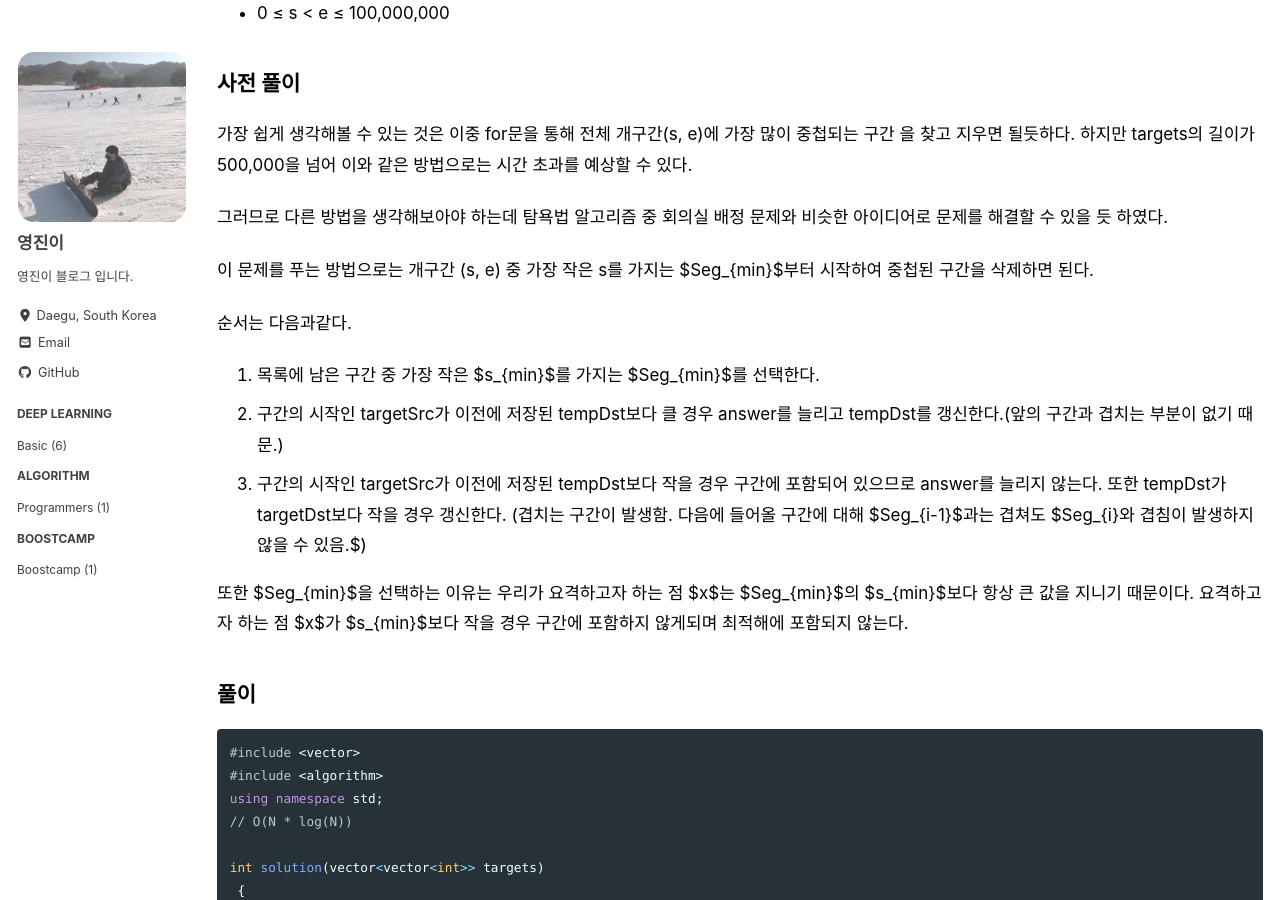
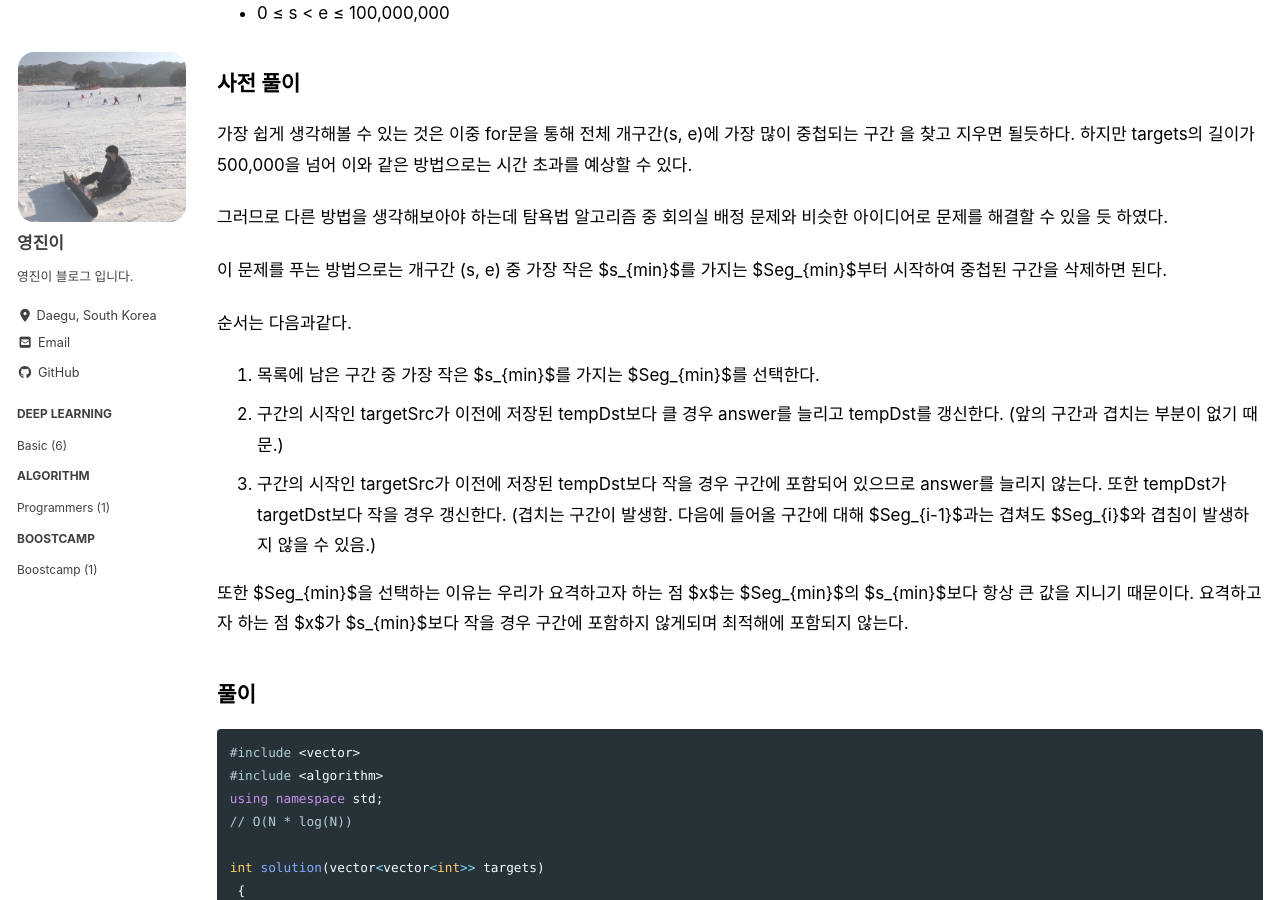
Before and after one commit to jinida/jinida.github.io, a Jekyll site: the page built from _posts/2023-11-06-algorithm-prgrms-1.md, in a window 1280 px wide and 900 px high, scrolled down 785 px. Built offline with Jekyll 4.4.1, drawn with Linux system fonts in a browser that asks for light colours; cached includes are drawn as plain includes; nearby versions of some CDN libraries; some web fonts are replaced; part of the change alters nothing that is shown.

Commit message:
Modified Script.html and Post

```diff
--- a/_includes/scripts.html
+++ b/_includes/scripts.html
@@ -30,7 +30,52 @@
 
 {% if page.mathjax %}
 <script src="https://polyfill.io/v3/polyfill.min.js?features=es6"></script>
-<script id="MathJax-script" defer
-        src="https://cdn.jsdelivr.net/npm/mathjax@3/es5/tex-mml-chtml.js">
+<script id="MathJax-script" defer src="https://cdn.jsdelivr.net/npm/mathjax@3/es5/tex-mml-chtml.js">
 </script>
 {% endif %}
+
+{% if site.footer_scripts %}
+{% for script in site.footer_scripts %}
+<script src="{{ script | relative_url }}"></script>
+{% endfor %}
+{% else %}
+<script src="{{ '/assets/js/main.min.js' | relative_url }}"></script>
+{% endif %}
+
+{% if site.search == true or page.layout == "search" %}
+{%- assign search_provider = site.search_provider | default: "lunr" -%}
+{%- case search_provider -%}
+{%- when "lunr" -%}
+{% include_cached search/lunr-search-scripts.html %}
+{%- when "google" -%}
+{% include_cached search/google-search-scripts.html %}
+{%- when "algolia" -%}
+{% include_cached search/algolia-search-scripts.html %}
+{%- endcase -%}
+{% endif %}
+
+{% include analytics.html %}
+{% include /comments-providers/scripts.html %}
+
+{% if site.after_footer_scripts %}
+{% for script in site.after_footer_scripts %}
+<script src="{{ script | relative_url }}"></script>
+{% endfor %}
+{% endif %}
+
+<script type="text/javascript" async
+  src="https://cdnjs.cloudflare.com/ajax/libs/mathjax/2.7.5/latest.js?config=TeX-MML-AM_CHTML">
+  </script>
+
+<script type="text/x-mathjax-config">
+     MathJax.Hub.Config({
+         extensions: ["tex2jax.js"],
+         jax: ["input/TeX", "output/HTML-CSS"],
+         tex2jax: {
+         inlineMath: [ ['$','$'], ["\\(","\\)"] ],
+         displayMath: [ ['$$','$$'], ["\\[","\\]"] ],
+         processEscapes: true
+         },
+         "HTML-CSS": { availableFonts: ["TeX"] }
+     });
+     </script>
--- a/_posts/2023-11-06-algorithm-prgrms-1.md
+++ b/_posts/2023-11-06-algorithm-prgrms-1.md
@@ -27,12 +27,12 @@ last_modified_at: 2023-11-06
 
 그러므로 다른 방법을 생각해보아야 하는데 탐욕법 알고리즘 중 회의실 배정 문제와 비슷한 아이디어로 문제를 해결할 수 있을 듯 하였다.
 
-이 문제를 푸는 방법으로는 개구간 (s, e) 중 가장 작은 s를 가지는 $Seg_{min}$부터 시작하여 중첩된 구간을 삭제하면 된다.
+이 문제를 푸는 방법으로는 개구간 (s, e) 중 가장 작은 $s_{min}$를 가지는 $Seg_{min}$부터 시작하여 중첩된 구간을 삭제하면 된다.
 
 순서는 다음과같다.
 1. 목록에 남은 구간 중 가장 작은 $s_{min}$를 가지는 $Seg_{min}$를 선택한다.
-2. 구간의 시작인 targetSrc가 이전에 저장된 tempDst보다 클 경우 answer를 늘리고 tempDst를 갱신한다.(앞의 구간과 겹치는 부분이 없기 때문.)
-3. 구간의 시작인 targetSrc가 이전에 저장된 tempDst보다 작을 경우 구간에 포함되어 있으므로 answer를 늘리지 않는다. 또한 tempDst가 targetDst보다 작을 경우 갱신한다. (겹치는 구간이 발생함. 다음에 들어올 구간에 대해 $Seg_{i-1}$과는 겹쳐도 $Seg_{i}와 겹침이 발생하지 않을 수 있음.$)
+2. 구간의 시작인 targetSrc가 이전에 저장된 tempDst보다 클 경우 answer를 늘리고 tempDst를 갱신한다. (앞의 구간과 겹치는 부분이 없기 때문.)
+3. 구간의 시작인 targetSrc가 이전에 저장된 tempDst보다 작을 경우 구간에 포함되어 있으므로 answer를 늘리지 않는다. 또한 tempDst가 targetDst보다 작을 경우 갱신한다. (겹치는 구간이 발생함. 다음에 들어올 구간에 대해 $Seg_{i-1}$과는 겹쳐도 $Seg_{i}$와 겹침이 발생하지 않을 수 있음.)
 
 또한 $Seg_{min}$을 선택하는 이유는 우리가 요격하고자 하는 점 $x$는 $Seg_{min}$의 $s_{min}$보다 항상 큰 값을 지니기 때문이다. 요격하고자 하는 점 $x$가 $s_{min}$보다 작을 경우 구간에 포함하지 않게되며 최적해에 포함되지 않는다.
 
```
Lines whose indentation alone changed are shown as unchanged.
